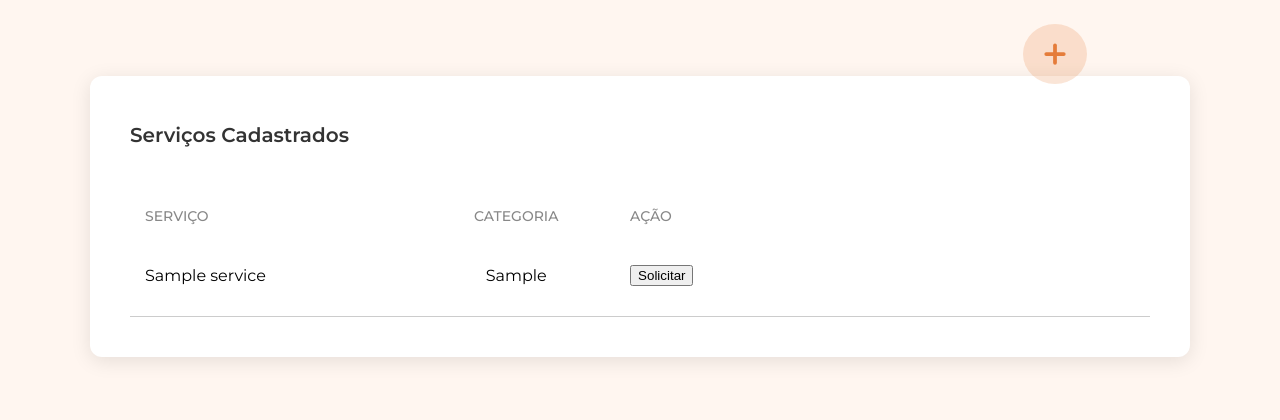
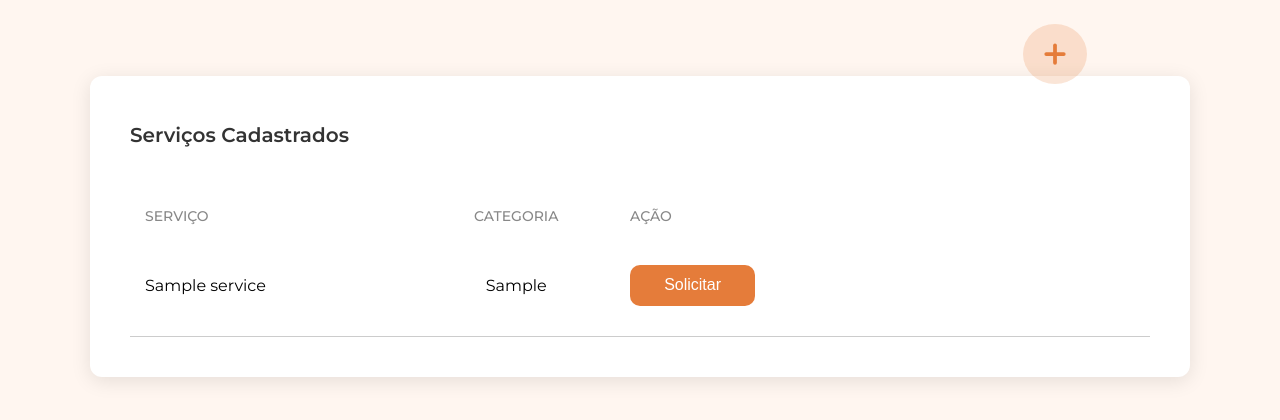
Before and after one commit to biancavaz/ProjetoFinal-Fluxee, a Flask app: page /gestao_servico/ in a window 1280 px wide. Shown: the part 326-746 px from the top of the page. Run offline with Flask 3, Linux system fonts and the light colour scheme; tables that the repository leaves empty hold one stand-in row (values such as "Sample post").

Commit message:
botao feito

```diff
--- /dev/null
+++ b/app/static/css/botoes/botao_solicitar.css
@@ -0,0 +1,16 @@
+.btn-solicitar {
+    width: 125px;
+    height: 41px;
+    background-color: #E57C3A;
+    color: #FFFFFF;
+    border: none;
+    font-size: 16px;
+    cursor: pointer;
+    border-radius: 10px;
+    transition: background-color 0.3s ease, transform 0.2s ease;
+}
+
+.btn-solicitar:hover {
+    background-color: #d46e2f;
+    transform: translateY(-1px);
+}
--- a/app/templates/componentes/botoes/botao_solicitar.html
+++ b/app/templates/componentes/botoes/botao_solicitar.html
@@ -0,0 +1,5 @@
+<link rel="stylesheet" href="{{ url_for('static', filename='css/botoes/botao_solicitar.css') }}">
+
+<button class=" btn-solicitar" type="button">
+    {{ texto }}
+</button>
--- a/app/templates/gestao_servico.html
+++ b/app/templates/gestao_servico.html
@@ -88,7 +88,11 @@
                     {% include 'componentes/boxs/box_area_atuacao.html' %}
                     {% include 'componentes/boxs/dropdown_turno.html' %}
                 </div>
-                <button type="submit">Enviar Solicitação</button>
+
+                {% with texto="Enviar Solicitação" %}
+                    {% include 'componentes/botoes/botao_solicitar.html' %}
+                {% endwith %}
+
             </form>
         </div>
     </div>
```
